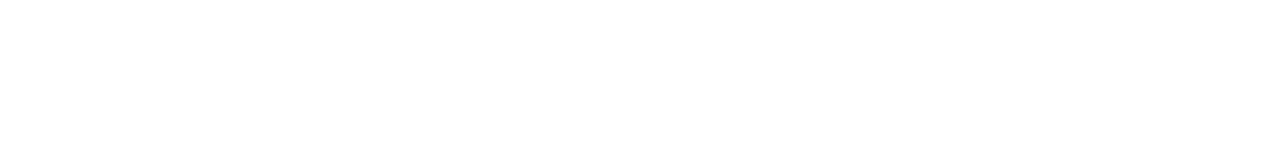
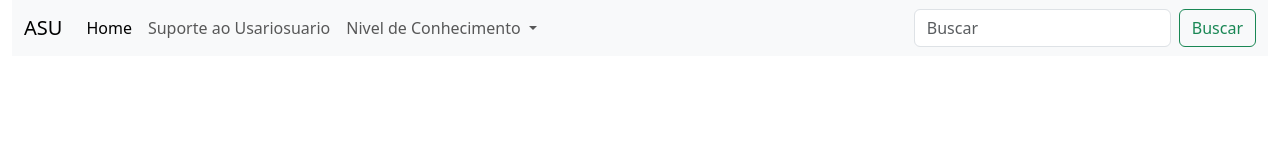
Before and after one commit to anacinthia/SiteTURMA-A, a plain HTML site: page index.html in a window 1280 px wide. Drawn offline with nearby package versions, Linux system fonts and the light colour scheme.

Commit message:
Update index.html

```diff
--- a/index.html
+++ b/index.html
@@ -5,12 +5,49 @@
     <meta http-equiv="X-UA-Compatible" content="IE=edge">
     <meta name="viewport" content="width=device-width, initial-scale=1.0">
     <title>
-    Loja Compre Facíl
+   ASU
     </title>
     <link href="https://cdn.jsdelivr.net/npm/bootstrap@5.3.3/dist/css/bootstrap.min.css" rel="stylesheet" integrity="sha384-QWTKZyjpPEjISv5WaRU9OFeRpok6YctnYmDr5pNlyT2bRjXh0JMhjY6hW+ALEwIH" crossorigin="anonymous">
     <script src="https://cdn.jsdelivr.net/npm/bootstrap@5.3.3/dist/js/bootstrap.bundle.min.js" integrity="sha384-YvpcrYf0tY3lHB60NNkmXc5s9fDVZLESaAA55NDzOxhy9GkcIdslK1eN7N6jIeHz" crossorigin="anonymous"></script>
 </head>
 <body>
-
+  <div class="container-fluid">
+    <nav class="navbar navbar-expand-lg bg-body-tertiary">
+        <div class="container-fluid">
+          <a class="navbar-brand" href="index.html">ASU</a>
+          <button class="navbar-toggler" type="button" data-bs-toggle="collapse" data-bs-target="#navbarSupportedContent" aria-controls="navbarSupportedContent" aria-expanded="false" aria-label="Toggle navigation">
+            <span class="navbar-toggler-icon"></span>
+          </button>
+          <div class="collapse navbar-collapse" id="navbarSupportedContent">
+            <ul class="navbar-nav me-auto mb-2 mb-lg-0">
+              <li class="nav-item">
+                <a class="nav-link active" aria-current="page" href="index.html">Home</a>
+              </li>
+              <li class="nav-item">
+                <a class="nav-link" href="#">Suporte ao Usario<U></U>suario</a>
+              </li>
+              <li class="nav-item dropdown">
+                <a class="nav-link dropdown-toggle" href="#" role="button" data-bs-toggle="dropdown" aria-expanded="false">
+                  Nivel de Conhecimento
+                </a>
+                <ul class="dropdown-menu">
+                  <li><a class="dropdown-item" href="#">Facil</a></li>
+                  <li><a class="dropdown-item" href="#">Médio/Avançado</a></li>
+                  <li><hr class="dropdown-divider"></li>
+                  <li><a class="dropdown-item" href="#">Menu</a></li>
+                </ul>
+              </li>
+              <li class="nav-item">
+                <a class="nav-link disabled" aria-disabled="true"></a>
+              </li>
+            </ul>
+            <form class="d-flex" role="search">
+              <input class="form-control me-2" type="search" placeholder="Buscar" aria-label="Search">
+              <button class="btn btn-outline-success" type="submit">Buscar</button>
+            </form>
+          </div>
+        </div>
+      </nav>
+  </div>
 </body>
 </html>
```
